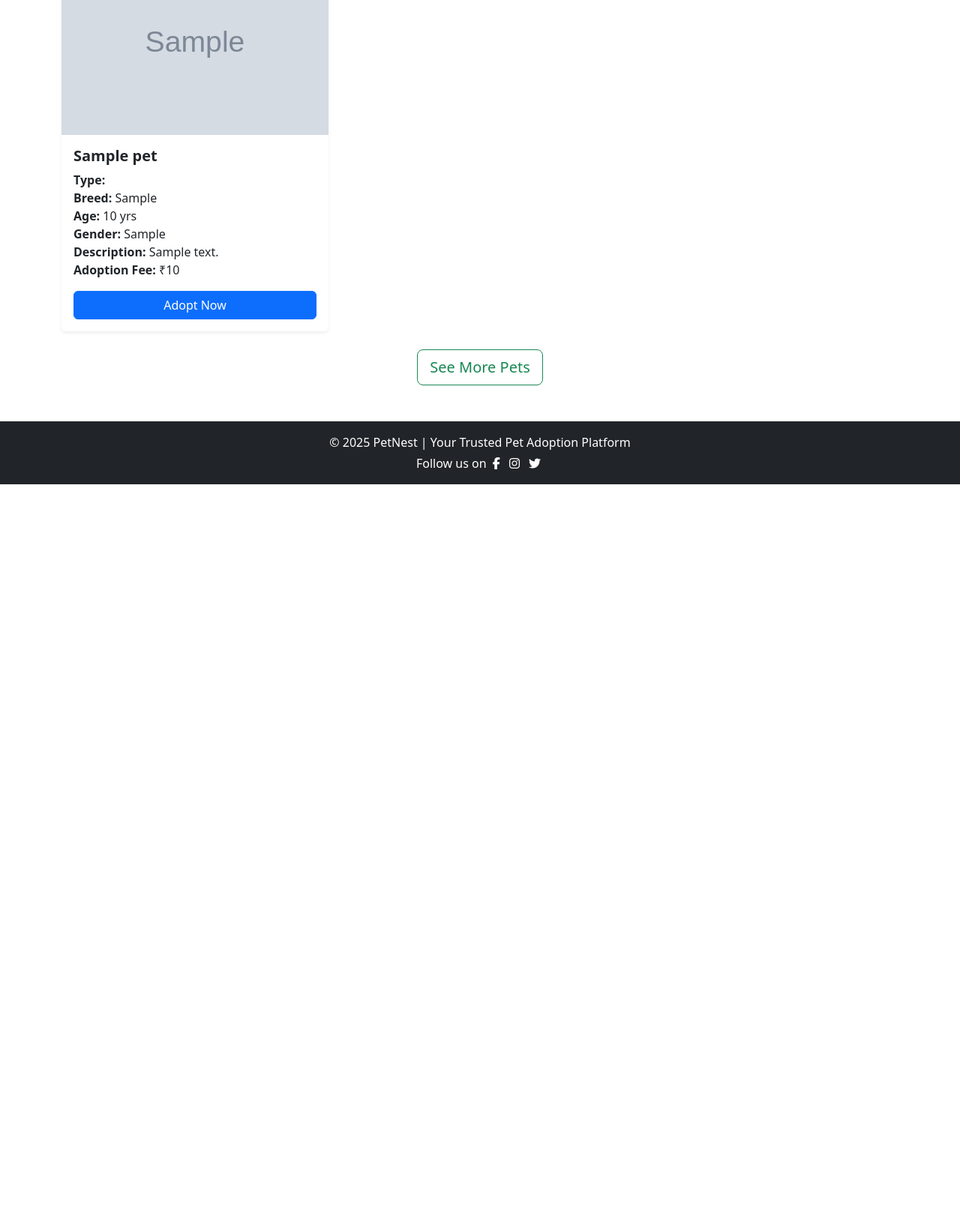
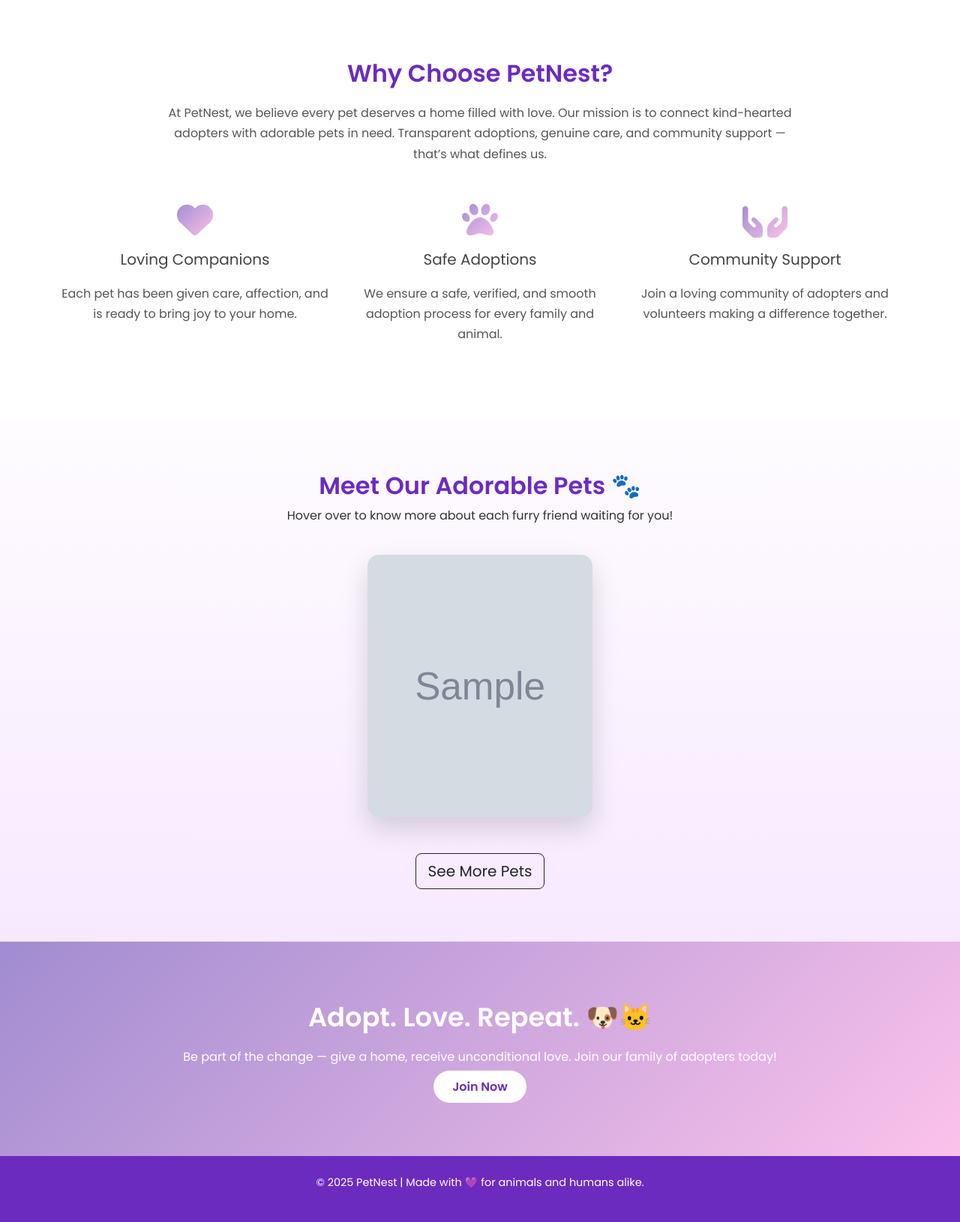
Before and after one commit to mkyjjk07/Pet_Adoption_System, a PHP site: page / in a window 1280 px wide. Shown: the part 548-2178 px from the top of the page at 75% size. Before the commit the page ends 1194 px from the top, so only its background shows below. Run offline with PHP 8.4, Linux system fonts and the light colour scheme; tables that the repository leaves empty or names only in its code hold one stand-in row (values such as "Sample post"); grey boxes marked "Sample" are stand-in pictures.

Commit message:
Redesign UI

```diff
--- a/admin_dashboard.php
+++ b/admin_dashboard.php
@@ -177,7 +177,7 @@ footer {
         <a href="adoption_requests.php"><i class="fa fa-file-alt me-2"></i> Manage Requests</a>
 
         <?php if ($role === 'super_admin') : ?>
-            <a href="manage_admins.php"><i class="fa fa-users-cog me-2"></i> Manage Admins & Users</a>
+            <a href="manage_AdminUsers.php"><i class="fa fa-users-cog me-2"></i> Manage Admins & Users</a>
         <?php endif; ?>
 
         <a href="donations.php"><i class="fa fa-hand-holding-heart me-2"></i> Donations Overview</a>
--- a/index.php
+++ b/index.php
@@ -8,64 +8,347 @@ include 'includes/config.php';
   <meta charset="UTF-8">
   <meta name="viewport" content="width=device-width, initial-scale=1.0">
   <title>PetNest | Adopt a Pet</title>
-    <link href="assets/css/style.css" rel="stylesheet">
   <link href="https://cdn.jsdelivr.net/npm/bootstrap@5.3.0/dist/css/bootstrap.min.css" rel="stylesheet">
   <link href="https://cdnjs.cloudflare.com/ajax/libs/font-awesome/6.5.0/css/all.min.css" rel="stylesheet">
   <link href="https://fonts.googleapis.com/css2?family=Poppins:wght@400;600&display=swap" rel="stylesheet">
+
+  <style>
+    * {
+      box-sizing: border-box;
+    }
+
+    body {
+      margin: 0;
+      padding: 0;
+      font-family: 'Poppins', sans-serif;
+      background: linear-gradient(135deg, #a18cd1, #fbc2eb);
+      overflow-x: hidden;
+      color: #333;
+    }
+
+    /* Navbar */
+    nav.navbar {
+      background: linear-gradient(90deg, #a18cd1, #fbc2eb);
+      font-size: 2rem;
+      box-shadow: 0 3px 10px rgba(0,0,0,0.1);
+    }
+
+    /* Hero Section */
+    .hero {
+      background: linear-gradient(135deg, rgba(147, 112, 219, 0.9), rgba(255, 182, 193, 0.9)), url('assets/images/banner-pets.jpg') center/cover no-repeat;
+      color: #fff;
+      padding: 120px 0;
+      text-align: center;
+      position: relative;
+      overflow: hidden;
+    }
+
+    .hero h1 {
+      font-size: 3.2rem;
+      font-weight: 700;
+      text-shadow: 0 2px 10px rgba(0,0,0,0.3);
+      animation: fadeInDown 1s ease;
+    }
+
+    .hero p {
+      font-size: 1.2rem;
+      max-width: 750px;
+      margin: 20px auto;
+      line-height: 1.6;
+      animation: fadeInUp 1.5s ease;
+    }
+
+    .hero .btn {
+      background: #fff;
+      color: #7a43d2;
+      border-radius: 50px;
+      padding: 12px 35px;
+      font-weight: 600;
+      border: none;
+      transition: all 0.3s;
+    }
+
+    .hero .btn:hover {
+      transform: scale(1.08);
+      background: #7a43d2;
+      color: #fff;
+    }
+
+    @keyframes fadeInDown {
+      from {opacity:0; transform:translateY(-40px);}
+      to {opacity:1; transform:translateY(0);}
+    }
+
+    @keyframes fadeInUp {
+      from {opacity:0; transform:translateY(40px);}
+      to {opacity:1; transform:translateY(0);}
+    }
+
+    /* About Section */
+    .about-section {
+      background: #fff;
+      color: #444;
+      padding: 80px 0;
+      text-align: center;
+    }
+
+    .about-section h2 {
+      font-weight: 700;
+      color: #6c2bbf;
+    }
+
+    .about-section p {
+      max-width: 850px;
+      margin: 20px auto;
+      line-height: 1.7;
+      color: #555;
+    }
+
+    .features {
+      margin-top: 50px;
+    }
+
+    .features .col-md-4 {
+      transition: transform 0.3s;
+    }
+
+    .features .col-md-4:hover {
+      transform: translateY(-10px);
+    }
+
+    .features i {
+      font-size: 3em;
+      background: linear-gradient(135deg, #a18cd1, #fbc2eb);
+      -webkit-background-clip: text;
+      -webkit-text-fill-color: transparent;
+    }
+
+    /* Pet Cards */
+    section#pets {
+      padding: 70px 0;
+      background: linear-gradient(180deg, #fefcff, #f7e9ff);
+    }
+
+    section#pets h2 {
+      color: #6c2bbf;
+      font-weight: 700;
+    }
+
+    .pet-grid {
+      display: flex;
+      flex-wrap: wrap;
+      justify-content: center;
+      gap: 30px;
+      margin-top: 40px;
+    }
+
+    .pet-card {
+      position: relative;
+      width: 300px;
+      height: 350px;
+      overflow: hidden;
+      border-radius: 15px;
+      box-shadow: 0 15px 35px rgba(0,0,0,0.15);
+      transition: transform 0.4s ease;
+      cursor: pointer;
+      background: #fff;
+    }
+
+    .pet-card:hover {
+      transform: scale(1.05);
+    }
+
+    .pet-card img {
+      width: 100%;
+      height: 100%;
+      object-fit: cover;
+      transition: 0.5s ease;
+    }
+
+    .pet-card:hover img {
+      filter: brightness(60%) blur(1px);
+      transform: scale(1.1);
+    }
+
+    .pet-info {
+      position: absolute;
+      bottom: -100%;
+      left: 0;
+      width: 100%;
+      height: 100%;
+      background: linear-gradient(180deg, rgba(255,255,255,0.2), rgba(147,112,219,0.95));
+      color: #fff;
+      display: flex;
+      flex-direction: column;
+      justify-content: center;
+      align-items: center;
+      opacity: 0;
+      transition: all 0.4s ease;
+      text-align: center;
+      padding: 15px;
+    }
+
+    .pet-card:hover .pet-info {
+      bottom: 0;
+      opacity: 1;
+    }
+
+    .pet-info h5 {
+      font-size: 1.3em;
+      font-weight: 700;
+    }
+
+    .pet-info p {
+      font-size: 0.9em;
+      margin-top: 10px;
+      line-height: 1.4;
+    }
+
+    .pet-info a {
+      background: #fff;
+      color: #6c2bbf;
+      text-decoration: none;
+      padding: 8px 18px;
+      border-radius: 20px;
+      font-weight: 600;
+      margin-top: 10px;
+      transition: 0.3s;
+    }
+
+    .pet-info a:hover {
+      background: #6c2bbf;
+      color: #fff;
+    }
+
+    /* CTA Section */
+    .cta {
+      background: linear-gradient(135deg, #a18cd1, #fbc2eb);
+      color: #fff;
+      text-align: center;
+      padding: 80px 20px;
+    }
+
+    .cta h2 {
+      font-size: 2.2rem;
+      margin-bottom: 20px;
+      font-weight: 700;
+    }
+
+    .cta a {
+      background: #fff;
+      color: #6c2bbf;
+      font-weight: 600;
+      padding: 10px 25px;
+      border-radius: 30px;
+      text-decoration: none;
+      transition: 0.3s;
+    }
+
+    .cta a:hover {
+      background: #6c2bbf;
+      color: #fff;
+    }
+
+    /* Footer */
+    footer {
+      background: #6c2bbf;
+      color: #fff;
+      text-align: center;
+      padding: 25px 0;
+      font-size: 0.9rem;
+    }
+
+    @media (max-width:768px) {
+      .hero h1 {font-size: 2.3rem;}
+      .pet-card {width: 90%;}
+    }
+  </style>
 </head>
 <body>
   <?php include 'includes/navbar.php'; ?>
 
-
+  <!-- Hero Section -->
   <section class="hero">
-    <div class="container text-white">
-        <h1 class="display-4 fw-bold">Adopt. Love. Repeat. 🐶🐱</h1>
-        <p class="lead mt-3">Welcome to PetNest, your trusted pet adoption platform. Discover loving pets waiting for a forever home and bring happiness to your life today.</p>
-        <a href="view_pets.php" class="btn btn-success btn-lg mt-3">Browse Pets for Adoption</a>
+    <div class="container">
+      <h1>Find Your Perfect Companion 💜</h1>
+      <p>Welcome to <strong>PetNest</strong> — where loving hearts meet furry friends. Adopt, care, and create memories that last a lifetime.</p>
+      <a href="view_pets.php" class="btn mt-3">Browse Pets</a>
     </div>
   </section>
 
+  <!-- About Section -->
+  <section class="about-section">
+    <div class="container">
+      <h2>Why Choose PetNest?</h2>
+      <p>At PetNest, we believe every pet deserves a home filled with love. Our mission is to connect kind-hearted adopters with adorable pets in need. Transparent adoptions, genuine care, and community support — that’s what defines us.</p>
+      <div class="row features">
+        <div class="col-md-4">
+          <i class="fa-solid fa-heart"></i>
+          <h5 class="mt-3">Loving Companions</h5>
+          <p>Each pet has been given care, affection, and is ready to bring joy to your home.</p>
+        </div>
+        <div class="col-md-4">
+          <i class="fa-solid fa-paw"></i>
+          <h5 class="mt-3">Safe Adoptions</h5>
+          <p>We ensure a safe, verified, and smooth adoption process for every family and animal.</p>
+        </div>
+        <div class="col-md-4">
+          <i class="fa-solid fa-hands-holding"></i>
+          <h5 class="mt-3">Community Support</h5>
+          <p>Join a loving community of adopters and volunteers making a difference together.</p>
+        </div>
+      </div>
+    </div>
+  </section>
 
-    <div class="container my-5">
-    <h2 class="text-center mb-4">Meet Our Lovely Pets 🐾</h2>
-    <p class="text-center mb-5">Each pet deserves a loving home. Explore our available pets and find your perfect companion today!</p>
-    <div class="row row-cols-1 row-cols-md-3 g-4">
+  <!-- Pet Section -->
+  <section id="pets">
+    <div class="container text-center">
+      <h2>Meet Our Adorable Pets 🐾</h2>
+      <p>Hover over to know more about each furry friend waiting for you!</p>
+      <div class="pet-grid">
         <?php
-        $query = "SELECT * FROM pets WHERE status='available' ORDER BY RAND() LIMIT 5";
+        $query = "SELECT * FROM pets WHERE status='available' ORDER BY RAND() LIMIT 6";
         $result = $conn->query($query);
         if ($result->num_rows > 0) {
           while ($pet = $result->fetch_assoc()) {
             echo '
-                <div class="col">
-                    <div class="card h-100 border-0 shadow-sm">
-                        <img src="assets/images/pet-uploads/' . $pet['image'] . '" class="card-img-top" alt="' . htmlspecialchars($pet['name']) . '">
-                        <div class="card-body">
-                            <h5 class="card-title">' . htmlspecialchars($pet['name']) . '</h5>
-                            <p class="card-text">
+            <div class="pet-card">
+              <img src="assets/images/pet-uploads/' . $pet['image'] . '" alt="' . htmlspecialchars($pet['name']) . '">
+              <div class="pet-info">
+                <h5>' . htmlspecialchars($pet['name']) . '</h5>
+                <p>
                   <strong>Type:</strong> ' . htmlspecialchars($pet['type']) . '<br>
                   <strong>Breed:</strong> ' . htmlspecialchars($pet['breed']) . '<br>
                   <strong>Age:</strong> ' . htmlspecialchars($pet['age']) . ' yrs<br>
-                                <strong>Gender:</strong> ' . htmlspecialchars($pet['gender']) . '<br>
-                                <strong>Description:</strong> ' . htmlspecialchars($pet['description']) . '<br>
-                                <strong>Adoption Fee:</strong> ₹' . htmlspecialchars($pet['price']) . '
+                  <strong>Fee:</strong> ₹' . htmlspecialchars($pet['price']) . '
                 </p>
-                            <a href="adopt_pet.php?pet_id=' . $pet['pet_id'] . '" class="btn btn-primary w-100">Adopt Now</a>
-                        </div>
+                <a href="adopt_pet.php?pet_id=' . $pet['pet_id'] . '">Adopt Now</a>
               </div>
             </div>';
           }
         } else {
-            echo "<p class='text-center fw-bold'>No pets are available for adoption at the moment. Please check back soon!</p>";
+          echo "<p>No pets available right now. Please check back soon!</p>";
         }
         ?>
       </div>
-        <div class="text-center mt-4">
-        <a href="view_pets.php" class="btn btn-outline-success btn-lg">See More Pets</a>
+      <div class="text-center mt-5">
+        <a href="view_pets.php" class="btn btn-outline-dark btn-lg">See More Pets</a>
       </div>
     </div>
+  </section>
 
- <?php include 'includes/footer.php'; ?>
+  <!-- CTA Section -->
+  <section class="cta">
+    <h2>Adopt. Love. Repeat. 🐶🐱</h2>
+    <p>Be part of the change — give a home, receive unconditional love. Join our family of adopters today!</p>
+    <a href="register.php">Join Now</a>
+  </section>
+
+  <footer>
+    <p>&copy; <?php echo date('Y'); ?> PetNest | Made with 💜 for animals and humans alike.</p>
   </footer>
+
   <script src="https://cdn.jsdelivr.net/npm/bootstrap@5.3.0/dist/js/bootstrap.bundle.min.js"></script>
 </body>
 </html>
```
Lines whose indentation alone changed are shown as unchanged.
